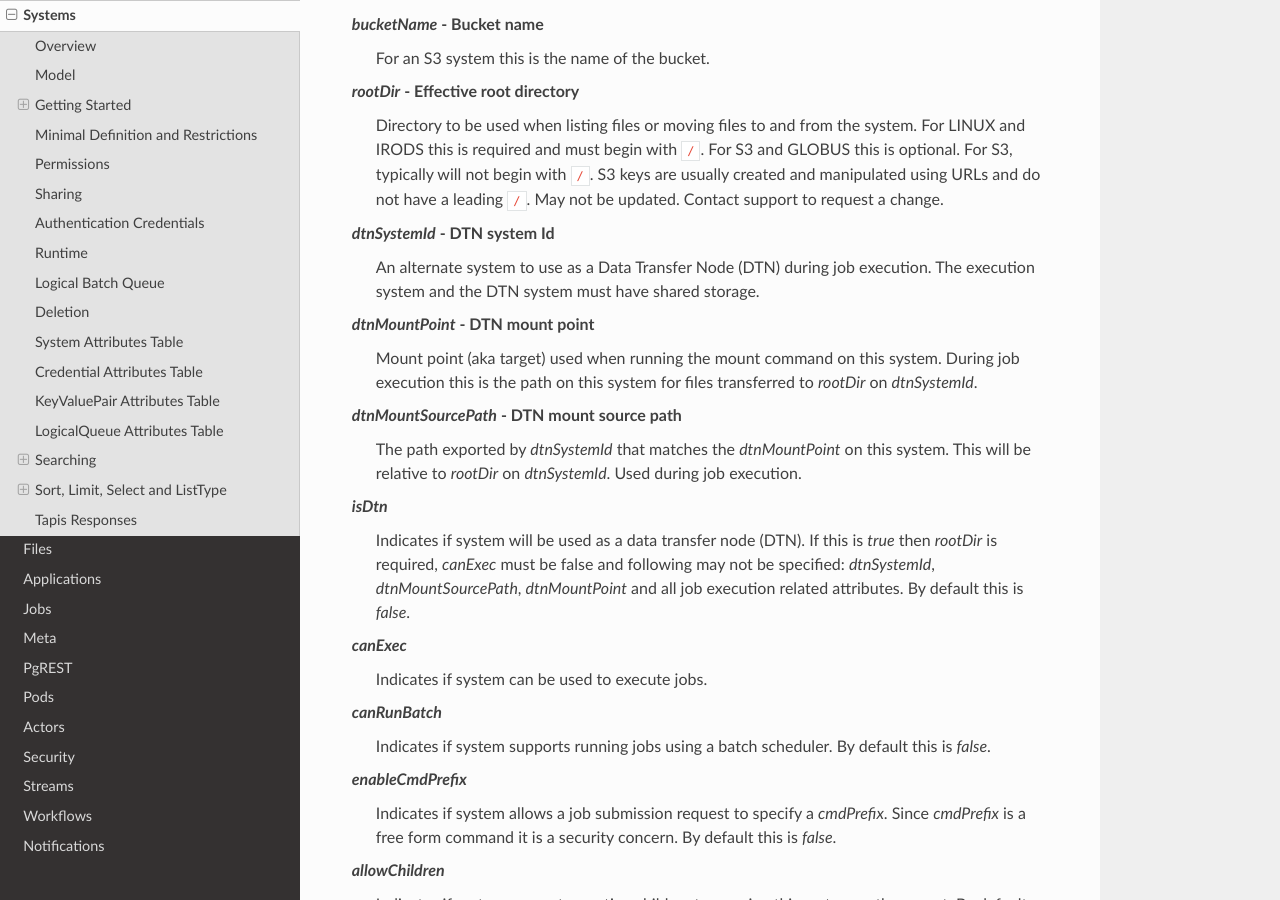
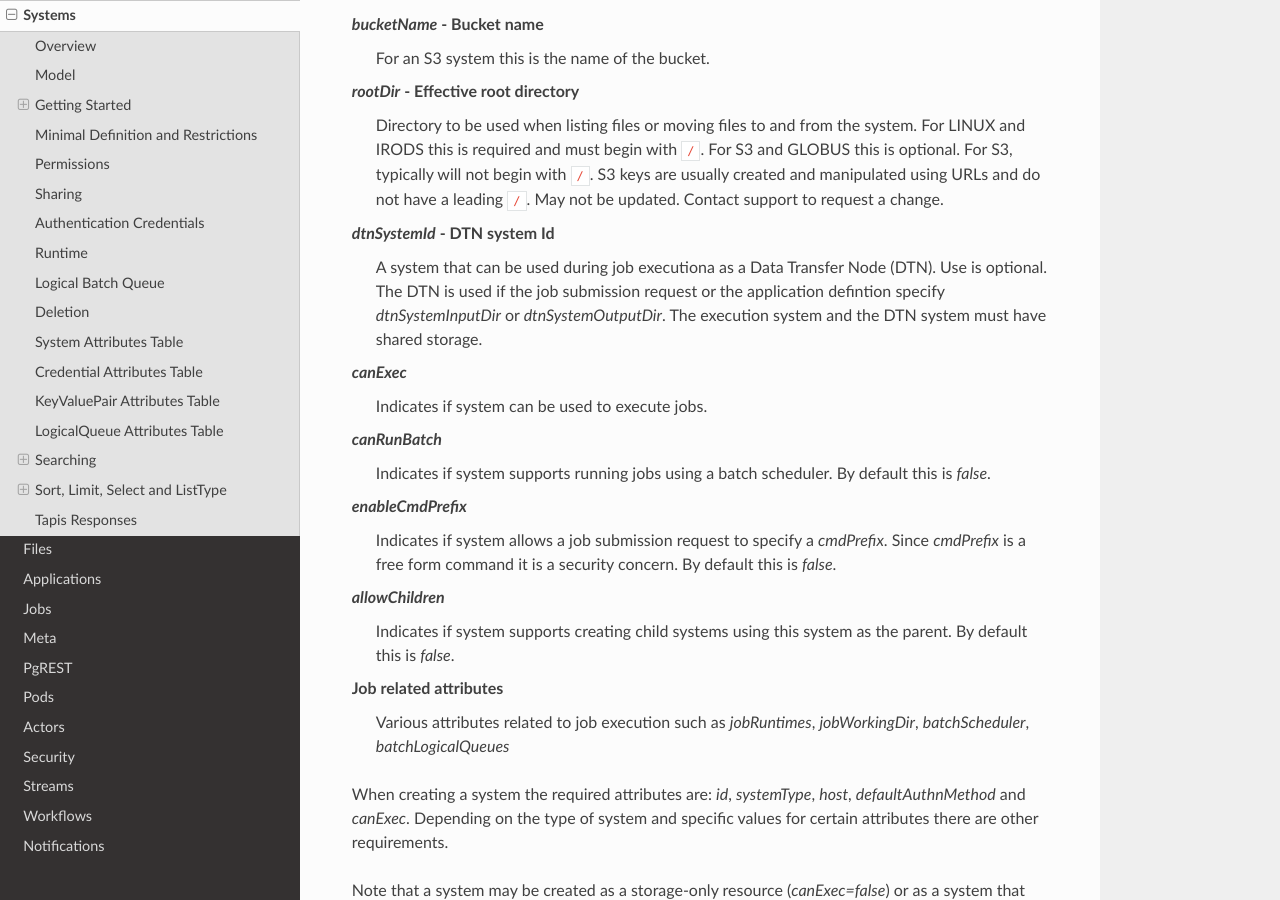
Before and after one commit to tapis-project/documentation, a Sphinx documentation site: the page built from source/technical/systems.rst, in a window 1280 px wide and 900 px high, scrolled down 1394 px. Built offline with Sphinx 7.4.7 and the Read the Docs theme 2.0.0, drawn with Linux system fonts in a browser that asks for light colours.

Commit message:
DTN: Update Systems section.

```diff
--- a/source/technical/systems.rst
+++ b/source/technical/systems.rst
@@ -63,18 +63,9 @@ At a high level a system represents the following information:
   have a leading ``/``.
   May not be updated. Contact support to request a change.
 *dtnSystemId* - DTN system Id
-  An alternate system to use as a Data Transfer Node (DTN) during job execution. The execution system and the DTN
-  system must have shared storage.
-*dtnMountPoint* - DTN mount point
-  Mount point (aka target) used when running the mount command on this system. During job execution this is the
-  path on this system for files transferred to *rootDir* on *dtnSystemId*.
-*dtnMountSourcePath* - DTN mount source path
-  The path exported by *dtnSystemId* that matches the *dtnMountPoint* on this system. This will be relative to
-  *rootDir* on *dtnSystemId*. Used during job execution.
-*isDtn*
-  Indicates if system will be used as a data transfer node (DTN). If this is *true* then *rootDir* is required,
-  *canExec* must be false and following may not be specified: *dtnSystemId*, *dtnMountSourcePath*, *dtnMountPoint*
-  and all job execution related attributes. By default this is *false*.
+  A system that can be used during job executiona as a Data Transfer Node (DTN). Use is optional. The DTN is used
+  if the job submission request or the application defintion specify *dtnSystemInputDir* or *dtnSystemOutputDir*.
+  The execution system and the DTN system must have shared storage.
 *canExec*
   Indicates if system can be used to execute jobs.
 *canRunBatch*
```
